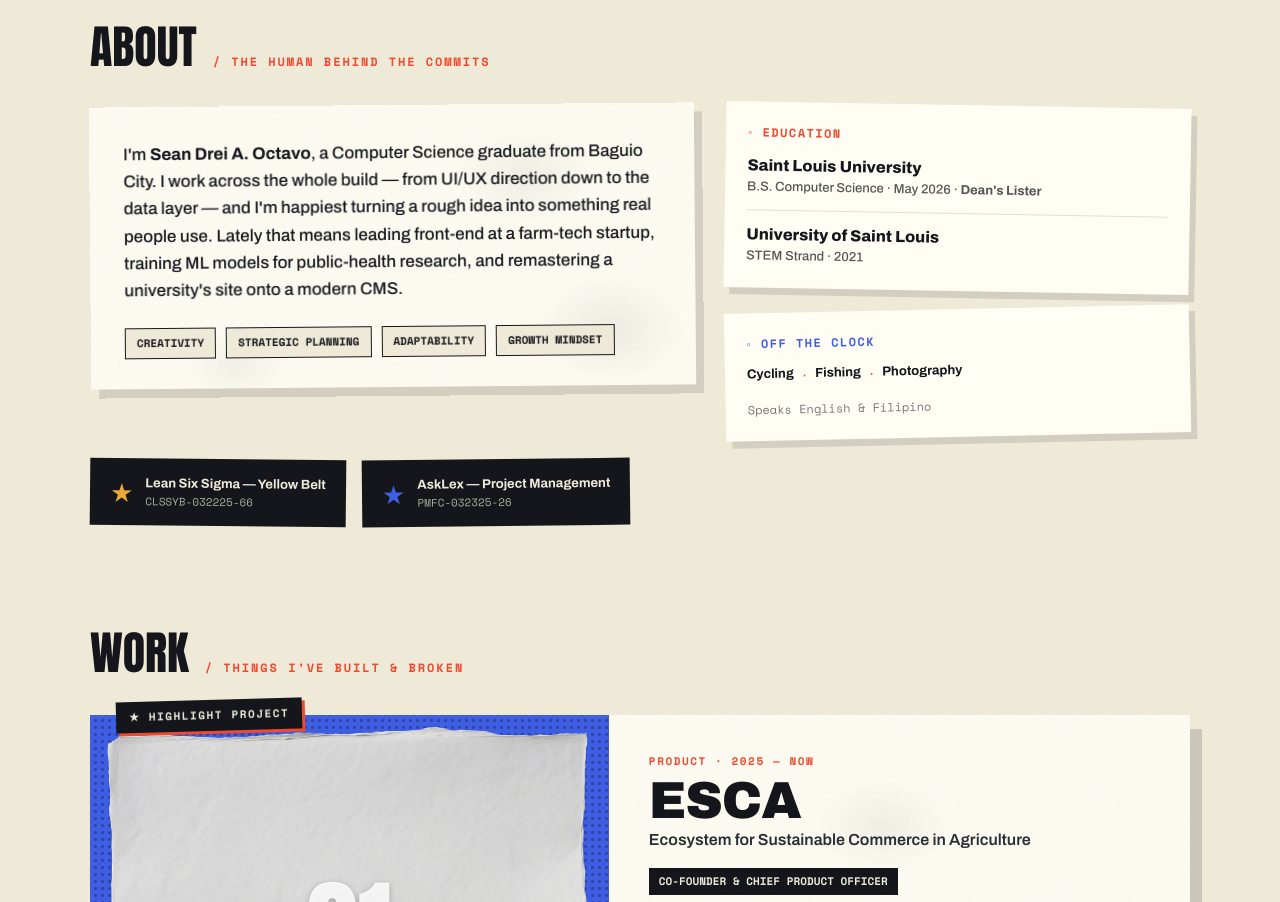
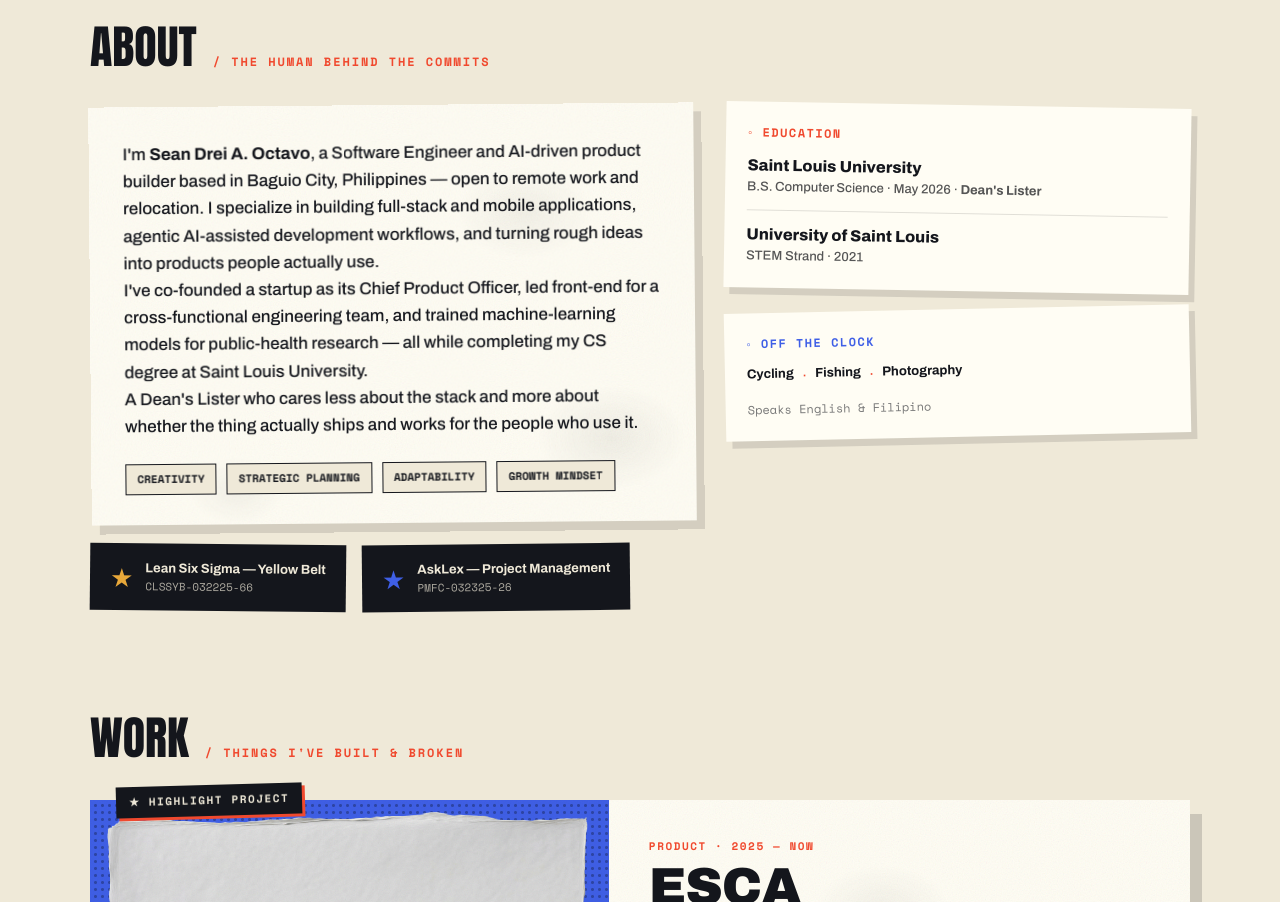
Before and after one commit to seanseand/sean-portfolio, a Next.js app: page / in a window 1280 px wide. Shown: the part 980-1882 px from the top of the page. Built offline with nearby package versions, Linux system fonts and the light colour scheme.

Commit message:
feat(about): rewrite bio to lead with positioning instead of project recap
The closing sentence duplicated the same three projects already shown
in the Projects section. Replaces it with copy that establishes who
Sean is first.

```diff
--- a/src/sections/About.tsx
+++ b/src/sections/About.tsx
@@ -15,14 +15,25 @@ export const AboutSection = () => {
       </div>
       <div className="about-grid grid grid-cols-1 mg:grid-cols-[1.12fr_.88fr] lg:grid-cols-[1.3fr_1fr] gap-[24px] lg:gap-[30px] items-start">
         <div className="paper crumple px-[24px] mg:px-[30px] lg:px-[34px] pt-[26px] mg:pt-[30px] lg:pt-[34px] pb-[24px] lg:pb-[30px] shadow-card-lg rotate-[-.5deg]">
-          <p className="m-0 font-sans font-medium text-[clamp(15px,1.55vw,17px)] leading-[1.6] relative z-[1]">
-            I&apos;m <b>Sean Drei A. Octavo</b>, a Computer Science graduate from
-            Baguio City. I work across the whole build — from UI/UX direction down to
-            the data layer — and I&apos;m happiest turning a rough idea into
-            something real people use. Lately that means leading front-end at a
-            farm-tech startup, training ML models for public-health research, and
-            remastering a university&apos;s site onto a modern CMS.
-          </p>
+          <div className="space-y-[14px] mg:space-y-[16px]">
+            <p className="m-0 font-sans font-medium text-[clamp(15px,1.55vw,17px)] leading-[1.6] relative z-[1]">
+              I&apos;m <b>Sean Drei A. Octavo</b>, a Software Engineer and AI-driven
+              product builder based in Baguio City, Philippines — open to remote work
+              and relocation. I specialize in building full-stack and mobile
+              applications, agentic AI-assisted development workflows, and turning
+              rough ideas into products people actually use.
+            </p>
+            <p className="m-0 font-sans font-medium text-[clamp(15px,1.55vw,17px)] leading-[1.6] relative z-[1]">
+              I&apos;ve co-founded a startup as its Chief Product Officer, led
+              front-end for a cross-functional engineering team, and trained
+              machine-learning models for public-health research — all while
+              completing my CS degree at Saint Louis University.
+            </p>
+            <p className="m-0 font-sans font-medium text-[clamp(15px,1.55vw,17px)] leading-[1.6] relative z-[1]">
+              A Dean&apos;s Lister who cares less about the stack and more about
+              whether the thing actually ships and works for the people who use it.
+            </p>
+          </div>
           <div className="flex gap-[10px] flex-wrap mt-[24px] relative z-[1]">
             {["CREATIVITY", "STRATEGIC PLANNING", "ADAPTABILITY", "GROWTH MINDSET"].map(
               (tag) => (
```
